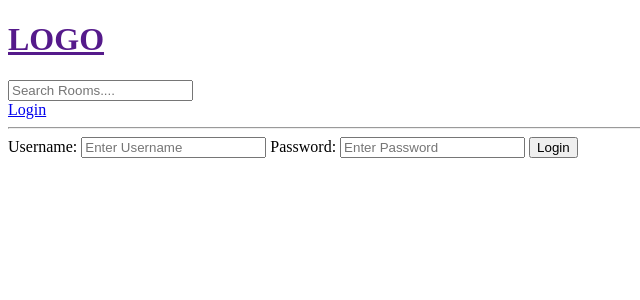
After one commit to kinecon12/WeMeet, a Django app: page /login/ in a window 1280 px wide. The commit adds this page. Shown: the top 300 px of the page, without its empty margins (0-640 px from the left). Run offline with Django 5.2, Linux system fonts and the light colour scheme.

Commit message:
import a error message class define that in our loginpage function that handles user failed authentication error

```diff
--- /dev/null
+++ b/WeMeet/roots/templates/roots/login_register.html
@@ -0,0 +1,17 @@
+{% extends "main.html" %}
+
+
+{% block content %}
+
+<div>
+  <form action="" method="POST">
+    {% csrf_token %}
+    <label>Username:</label>
+    <input type="text" name="username" placeholder="Enter Username" />
+    <label>Password:</label>
+    <input type="password" name="password" placeholder="Enter Password" />
+    <input type="submit" value="Login" />
+  </form>
+</div>
+
+{% endblock content %}
--- a/WeMeet/roots/urls.py
+++ b/WeMeet/roots/urls.py
@@ -3,7 +3,7 @@ from . import views
 
 
 urlpatterns = [
-
+    path("login/", views.loginPage, name="login"),
     path('', views.home, name='home'),
     path('room/<str:pk>', views.room, name='room'),
     path('create-room', views.createRoom, name='create-room'),
--- a/WeMeet/roots/views.py
+++ b/WeMeet/roots/views.py
@@ -1,9 +1,20 @@
 from django.shortcuts import render, redirect
 from django.db.models import Q
+from django.contrib.auth.models import User
 from django.http import HttpResponse
 from .models import Room, Topic
 from .forms import RoomForm
 
+def loginPage(request):
+  if request.method == 'POST':
+    username = request.POST.get('username')
+    password = request.POST.get('password')
+    try:
+      user = User.objects.get(username=username)
+    except:
+      messages.error(request, 'User does not exit')
+  contest = {}
+  return render(request, 'roots/login_register.html', contest)
 
 def home(request):
   q = request.GET.get('q') if request.GET.get('q') != None else ''
--- a/WeMeet/templates/main.html
+++ b/WeMeet/templates/main.html
@@ -12,6 +12,19 @@
   <body>
 
     {% include "navbar.html" %}
+
+
+    {% if messages %}
+      <ul class="messages">
+
+        {% for message in messages %}
+          <li></li>{{message}}</li>
+        {% endfor %}
+
+      </ul>
+
+    {% endif %}
+
     {% block content %}
 
     {% endblock content %}
--- a/WeMeet/templates/navbar.html
+++ b/WeMeet/templates/navbar.html
@@ -4,4 +4,6 @@
 <form action="{% url 'home'%}" method="GET">
   <input type="text" name="q" placeholder="Search Rooms....">
 </form>
+
+<a href="{% url 'login' %}">Login</a>
 <hr>
```
